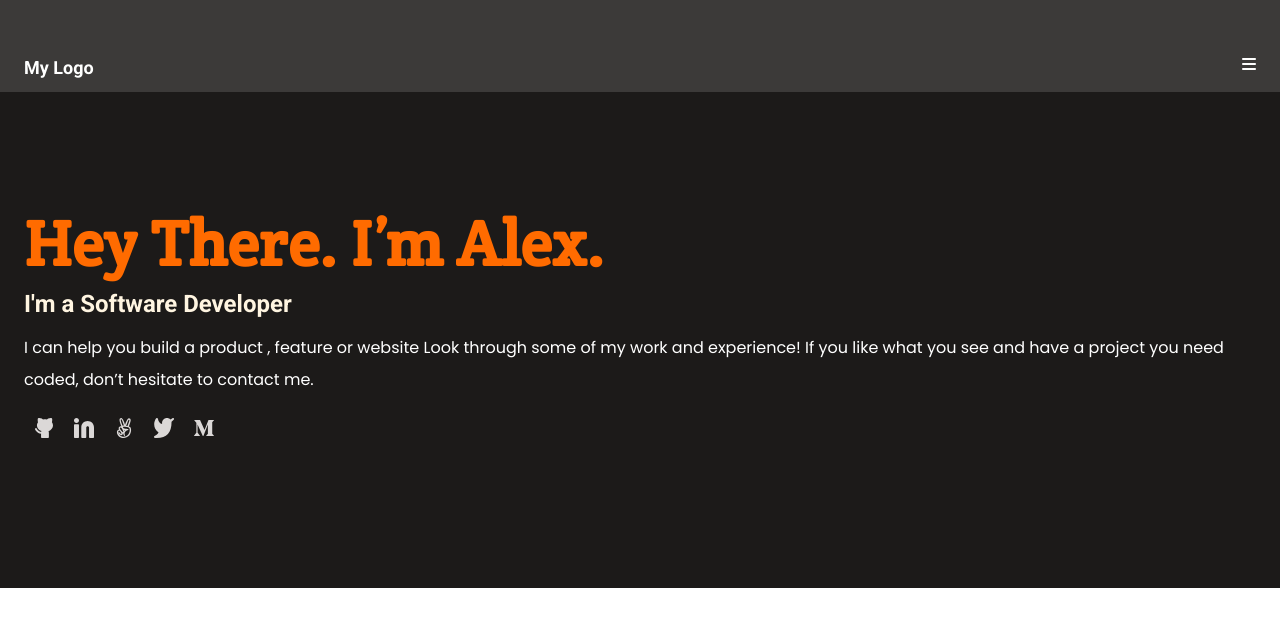
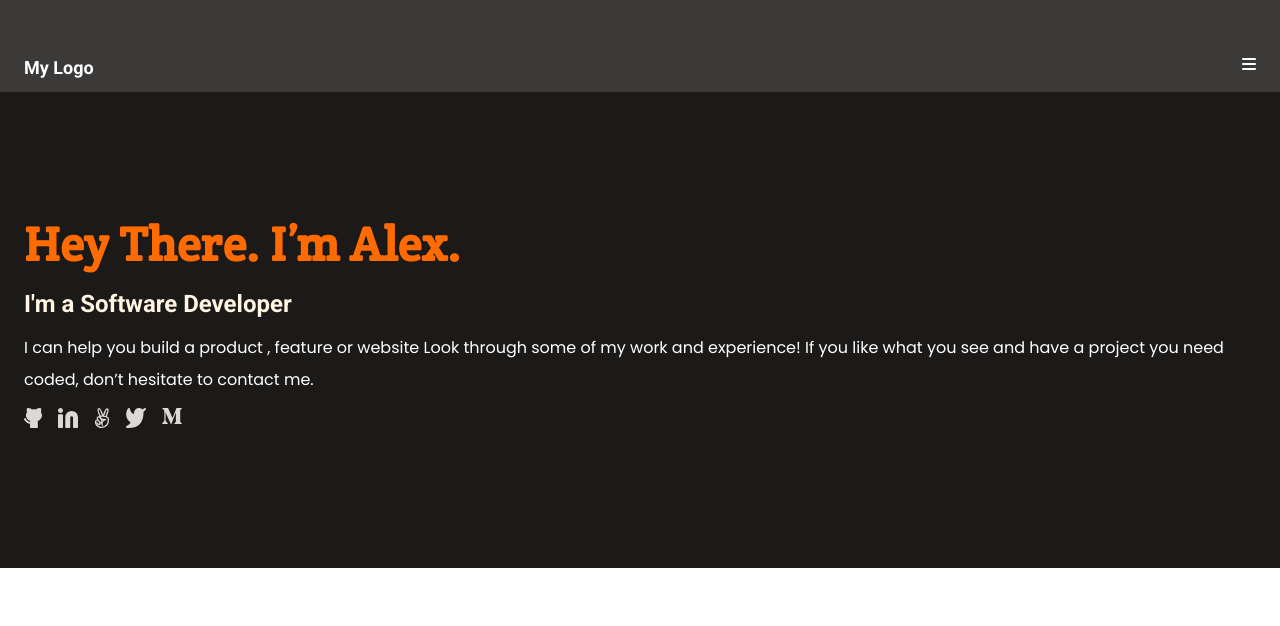
Before and after one commit to Cavein254/mobile-first, a website: page index.html in a window 1280 px wide. Drawn offline with Linux system fonts and the light colour scheme.

Commit message:
chore made changes

```diff
--- a/css/styles.css
+++ b/css/styles.css
@@ -29,6 +29,8 @@
 }
 
 .hero {
+  display: flex;
+  flex-direction: column;
   background-color: #1c1a19;
   padding: 7.5rem 1.5rem 8.5rem 1.5rem;
   background-image: url("../pics/illustration-header-mobile.svg");
@@ -67,4 +69,15 @@
 
 .social-media {
   margin-top: 0.75rem;
+  display: flex;
+  flex-direction: row;
+  list-style-type: none;
 }
+
+.social-media > li {
+  padding-right: 1rem;
+}
+
+.social-media > li :hover {
+  background-color: pink;
+}
--- a/index.html
+++ b/index.html
@@ -18,13 +18,13 @@
   <body>
     <header>
       <div class="app-bar">
-        <div class="my-logo">My Logo</div>
-        <div class="burger">
+        <a class="my-logo">My Logo</a>
+        <nav class="burger">
           <span><i class="fa-solid fa-bars"></i></span>
-        </div>
+        </nav>
       </div>
     </header>
-    <main>
+    <section>
       <div class="hero">
         <div class="primary-text">
           <h1>Hey There. I’m Alex.</h1>
@@ -39,10 +39,24 @@
             project you need coded, don’t hesitate to contact me.
           </p>
         </div>
-        <div class="social-media">
-          <img src="./pics/media.svg" alt="social icons" />
-        </div>
+        <ul class="social-media">
+          <li>
+            <a href="#"><img src="./pics/github.svg" alt="github" /></a>
+          </li>
+          <li>
+            <a href="#"><img src="./pics/link.svg" alt="linkedin" /></a>
+          </li>
+          <li>
+            <a href="#"><img src="./pics/yah.svg" alt="yep" /></a>
+          </li>
+          <li>
+            <a href="#"><img src="./pics/twitter.svg" alt="twitter" /></a>
+          </li>
+          <li>
+            <a href="#"><img src="./pics/medium.svg" alt="medium" /></a>
+          </li>
+        </ul>
       </div>
-    </main>
+    </section>
   </body>
 </html>
```
Also changed, not shown: pics/github.svg (added), pics/link.svg (added), pics/medium.svg (added), pics/twitter.svg (added), pics/yah.svg (added).
